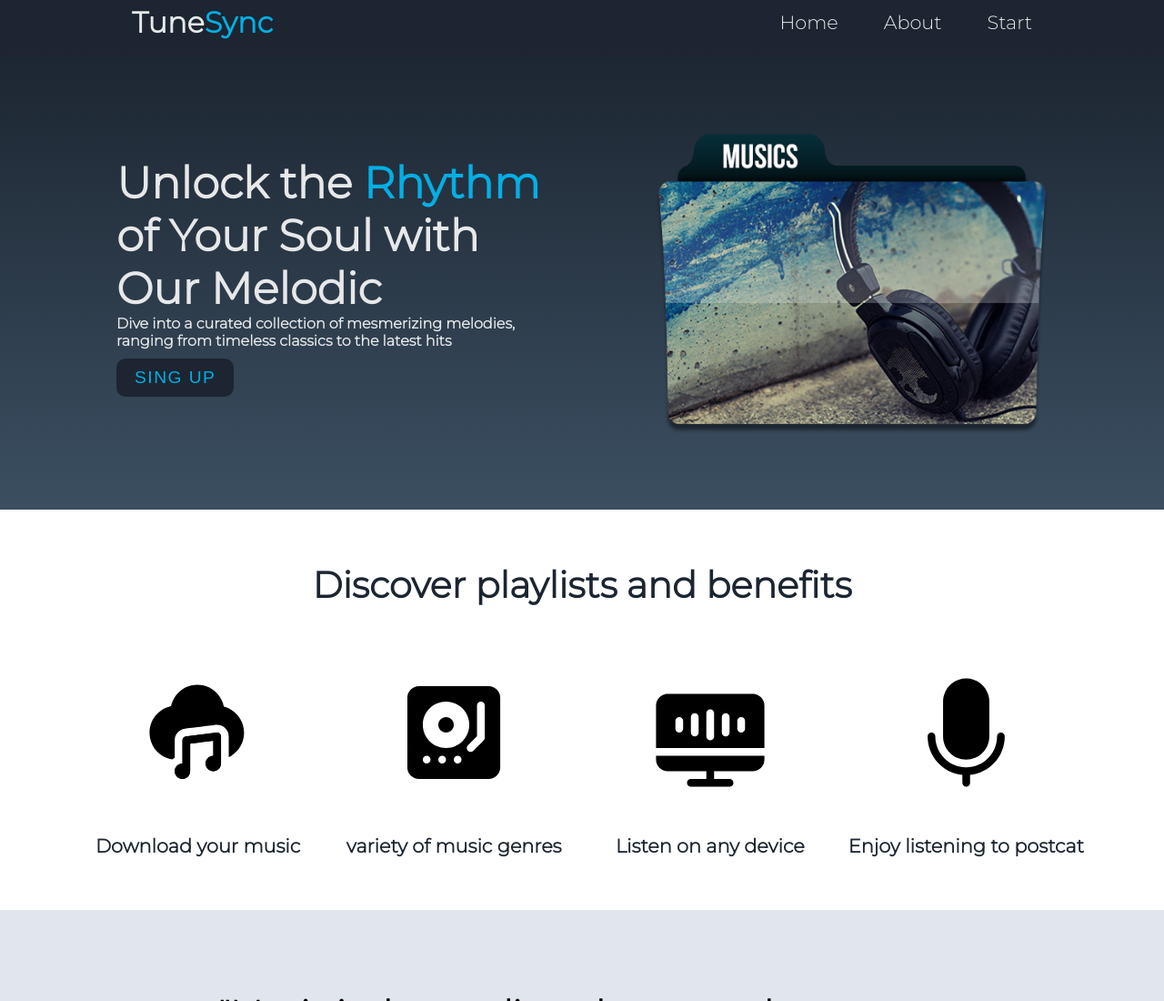
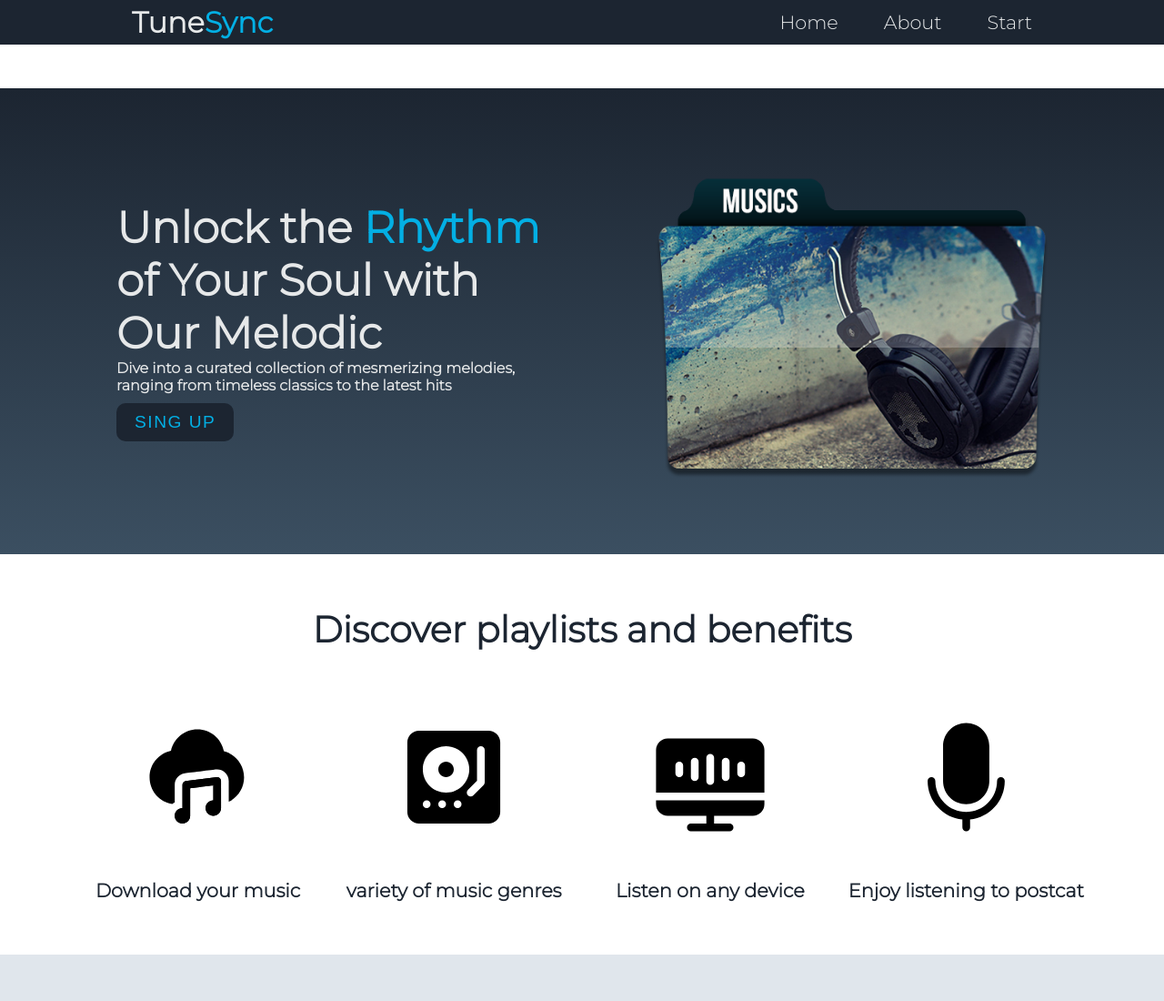
Before and after one commit to Lautaro-R-collins/odin-Landing-Page, a plain HTML site: page index.html in a window 1280 px wide. Shown: the top 1100 px of the page at 91% size. Drawn offline with Linux system fonts and the light colour scheme.

Commit message:
Scroll fix

```diff
--- a/style.css
+++ b/style.css
@@ -11,6 +11,10 @@ body {
     font-family: 'Montserrat', sans-serif;
     margin: 0;
     padding: 0;
+}
+
+section {
+    scroll-margin-top: 100px;
 }
 
 :root {
@@ -31,7 +35,7 @@ main {
     justify-content: space-between;
     align-items: center;
     background-color: var(--primary);
-    position: fixed;
+    position: sticky;
     top: 0;
     left: 0;
     width: 100%;
```
